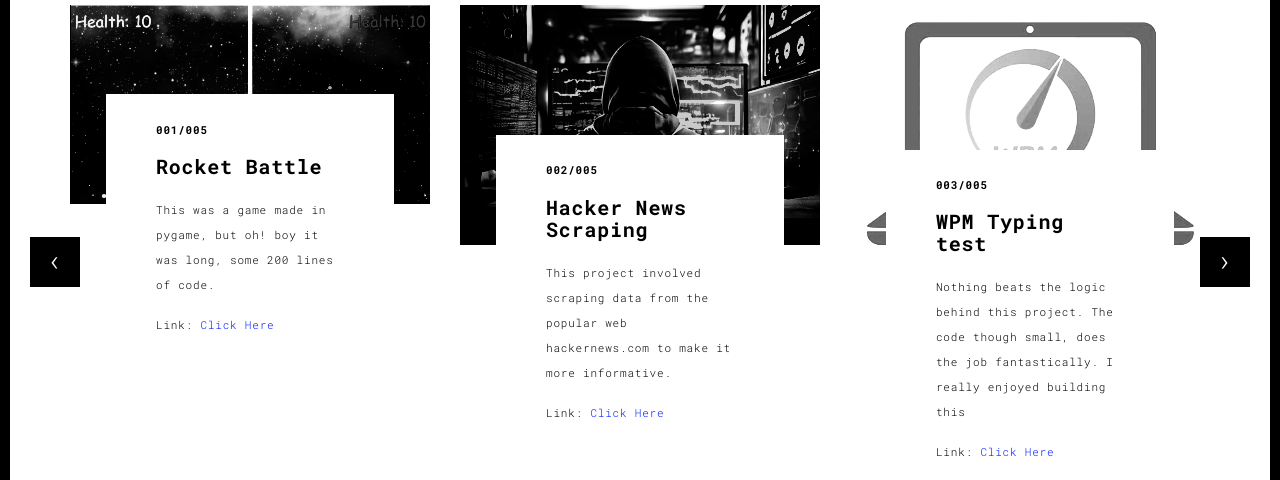
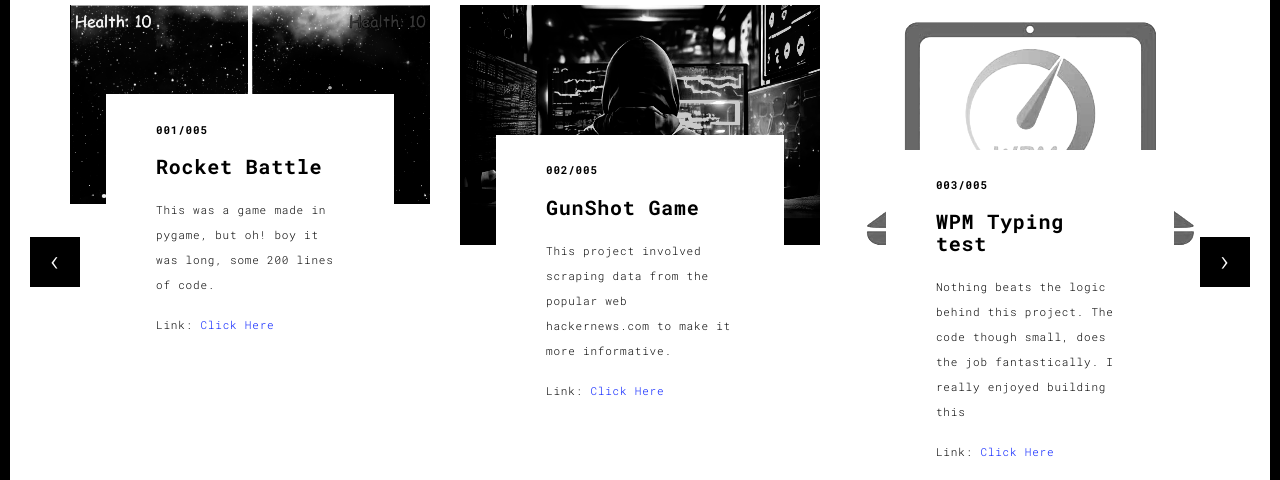
Before and after one commit to ImRealKami/My-website, a Flask app: page /works.html in a window 1280 px wide. Shown: the part 262-742 px from the top of the page. Run offline with Flask 3, Linux system fonts and the light colour scheme; some libraries are stand-ins or nearby versions.

Commit message:
Update works.html

```diff
--- a/templates/works.html
+++ b/templates/works.html
@@ -85,7 +85,7 @@
                       </a>
                       <div class="card-container card-container-lg">
                         <h4>002/005</h4>
-                        <h3>Hacker News Scraping</h3>
+                        <h3>GunShot Game</h3>
                         <p>This project involved scraping data from the popular web hackernews.com to make it more informative.</p>
                         <p>Link: <a href="https://github.com/ImRealKami/hackernews/blob/main/hackernews.py" title=" ">Click Here</a></p>
                       </div>
```
